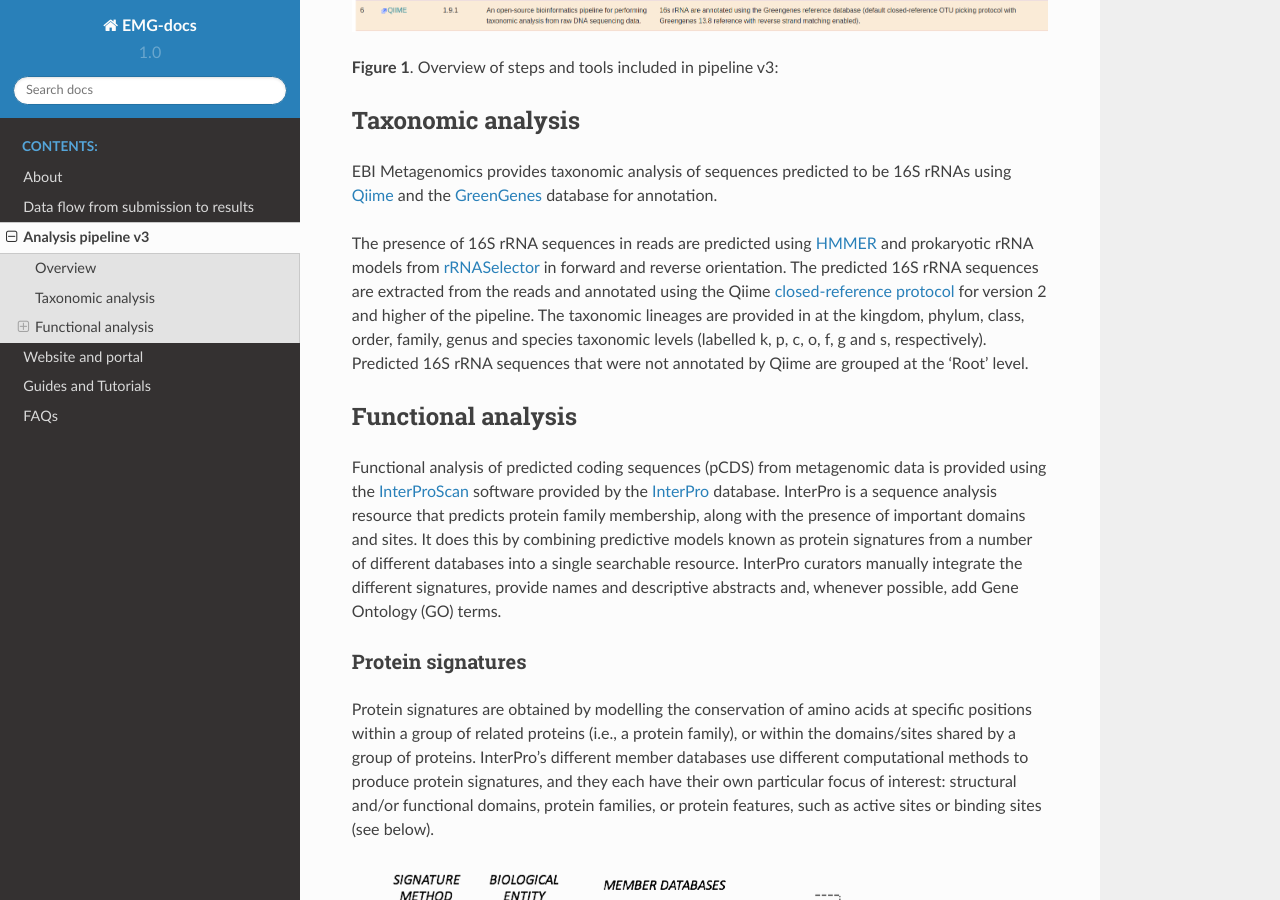
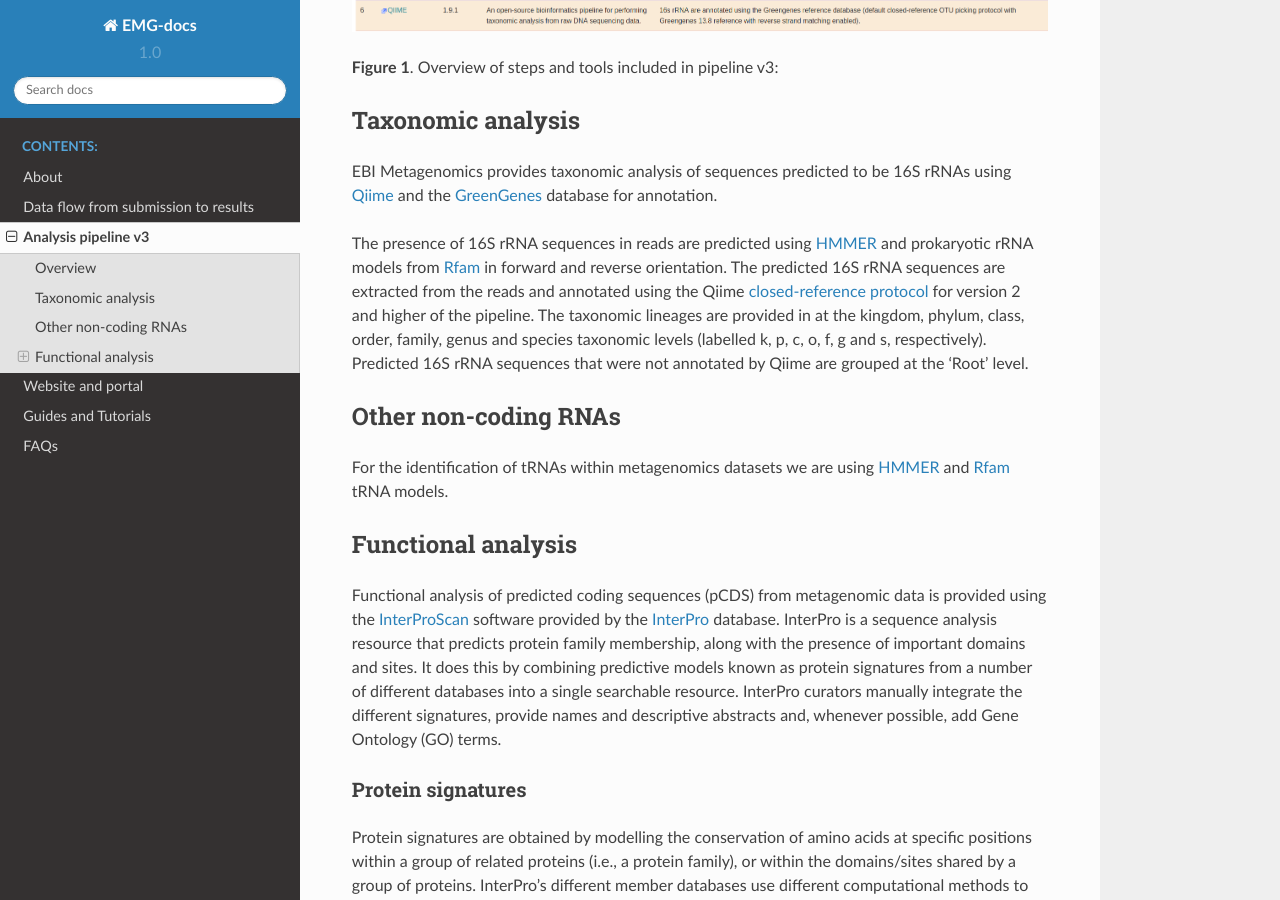
Before and after one commit to EBI-Metagenomics/EMG-docs, a Sphinx documentation site: the page built from docs/analysis.rst, in a window 1280 px wide and 900 px high, scrolled down 848 px. Built offline with Sphinx 7.4.7 and the Read the Docs theme 2.0.0, drawn with Linux system fonts in a browser that asks for light colours.

Commit message:
Update analysis.rst

```diff
--- a/docs/analysis.rst
+++ b/docs/analysis.rst
@@ -26,13 +26,12 @@
 ------------------
 EBI Metagenomics provides taxonomic analysis of sequences predicted to be 16S rRNAs using `Qiime <http://qiime.org/>`_ and the `GreenGenes <http://greengenes.secondgenome.com/>`_ database for annotation.
 
-The presence of 16S rRNA sequences in reads are predicted using `HMMER <http://www.hmmer.org>`_ and prokaryotic rRNA models from `rRNASelector <https://www.ncbi.nlm.nih.gov/pubmed/21887657>`_ in forward and reverse orientation. The predicted 16S rRNA sequences are extracted from the reads and annotated using the Qiime `closed-reference protocol <http://qiime.org/tutorials/otu_picking.html>`_ for version 2 and higher of the pipeline. The taxonomic lineages are provided in at the kingdom, phylum, class, order, family, genus and species taxonomic levels (labelled k, p, c, o, f, g and s, respectively). Predicted 16S rRNA sequences that were not annotated by Qiime are grouped at the ‘Root’ level.
+The presence of 16S rRNA sequences in reads are predicted using `HMMER <http://www.hmmer.org>`_ and prokaryotic rRNA models from `Rfam <http://rfam.xfam.org>`_ in forward and reverse orientation. The predicted 16S rRNA sequences are extracted from the reads and annotated using the Qiime `closed-reference protocol <http://qiime.org/tutorials/otu_picking.html>`_ for version 2 and higher of the pipeline. The taxonomic lineages are provided in at the kingdom, phylum, class, order, family, genus and species taxonomic levels (labelled k, p, c, o, f, g and s, respectively). Predicted 16S rRNA sequences that were not annotated by Qiime are grouped at the ‘Root’ level.
 
--------------------
+---------------------
 Other non-coding RNAs
-
--------------------
-For the identification of tRNAs within metagenomics datasets we use `HMMER <http://www.hmmer.org>`_ and `Rfam <http://rfam.xfam.org/>`_ tRNA models.
+---------------------
+For the identification of tRNAs within metagenomics datasets we are using `HMMER <http://www.hmmer.org>`_ and `Rfam <http://rfam.xfam.org/>`_ tRNA models.
 
 -------------------
 Functional analysis
```
